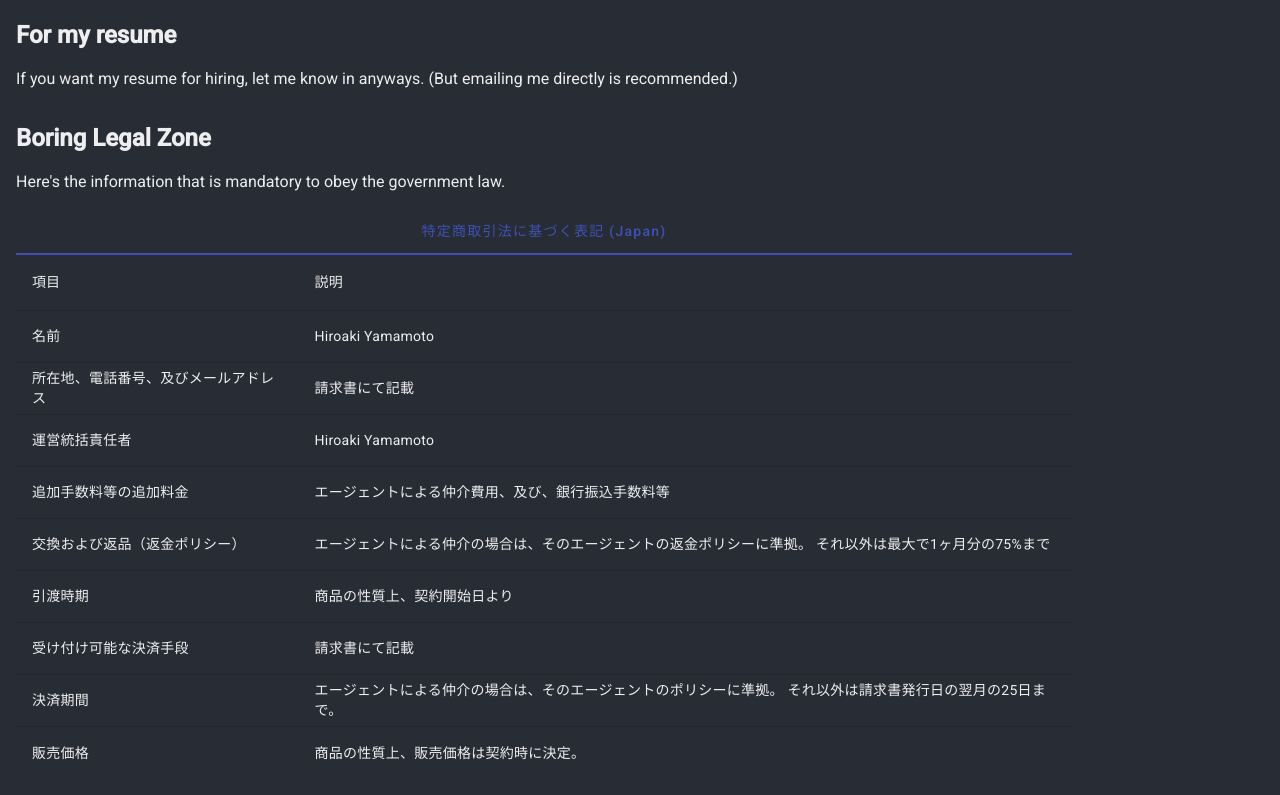
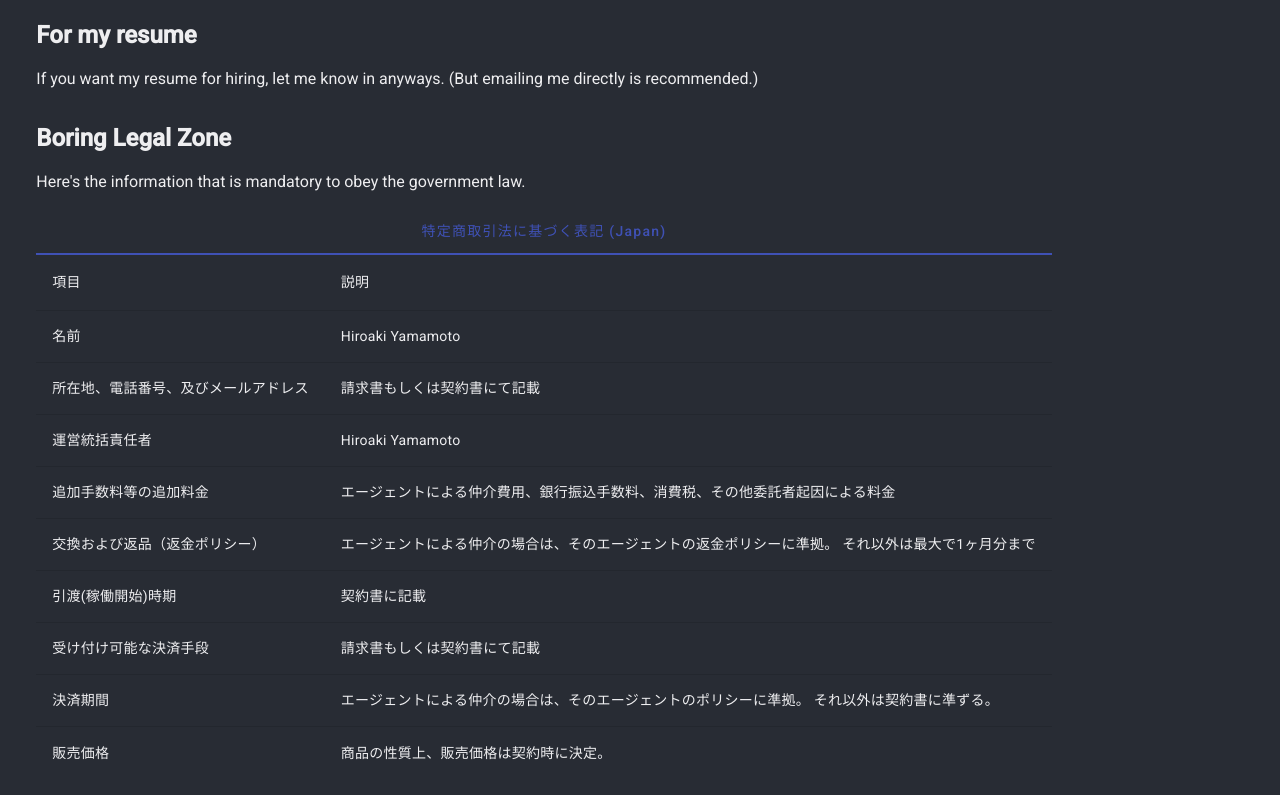
Before and after one commit to hysoftware/hysoftware.net, an Angular app: page / in a window 1280 px wide. Shown: the part 657-1452 px from the top of the page. Built offline with nearby package versions, Linux system fonts and the light colour scheme.

Commit message:
chore(act): Rephrase jpasct words

```diff
--- a/src/app/jpasct/jpasct.component.ts
+++ b/src/app/jpasct/jpasct.component.ts
@@ -19,7 +19,7 @@ export class JPASCTComponent {
     },
     {
       key: '所在地、電話番号、及びメールアドレス',
-      value: '請求書にて記載'
+      value: '請求書もしくは契約書にて記載'
     },
     {
       key: '運営統括責任者',
@@ -27,25 +27,25 @@ export class JPASCTComponent {
     },
     {
       key: '追加手数料等の追加料金',
-      value: 'エージェントによる仲介費用、及び、銀行振込手数料等',
+      value: 'エージェントによる仲介費用、銀行振込手数料、消費税、その他委託者起因による料金',
     },
     {
       key: '交換および返品（返金ポリシー）',
       value: `エージェントによる仲介の場合は、そのエージェントの返金ポリシーに準拠。
-      それ以外は最大で1ヶ月分の75%まで`
+      それ以外は最大で1ヶ月分まで`
     },
     {
-      key: '引渡時期',
-      value: `商品の性質上、契約開始日より`
+      key: '引渡(稼働開始)時期',
+      value: `契約書に記載`
     },
     {
       key: '受け付け可能な決済手段',
-      value: '請求書にて記載'
+      value: '請求書もしくは契約書にて記載'
     },
     {
       key: '決済期間',
       value: `エージェントによる仲介の場合は、そのエージェントのポリシーに準拠。
-      それ以外は請求書発行日の翌月の25日まで。`
+      それ以外は契約書に準ずる。`
     },
     {
       key: '販売価格',
```
Also changed, not shown: 1 other file (tests, documents, lock files or other folders).
